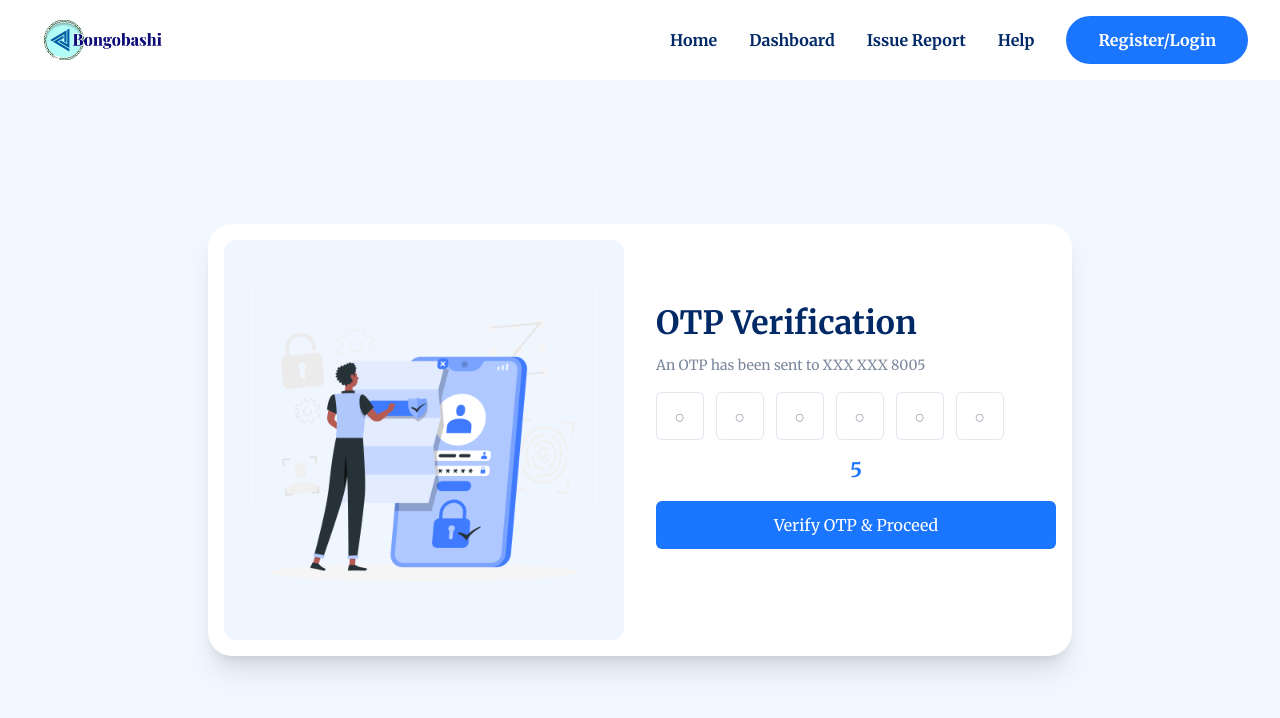
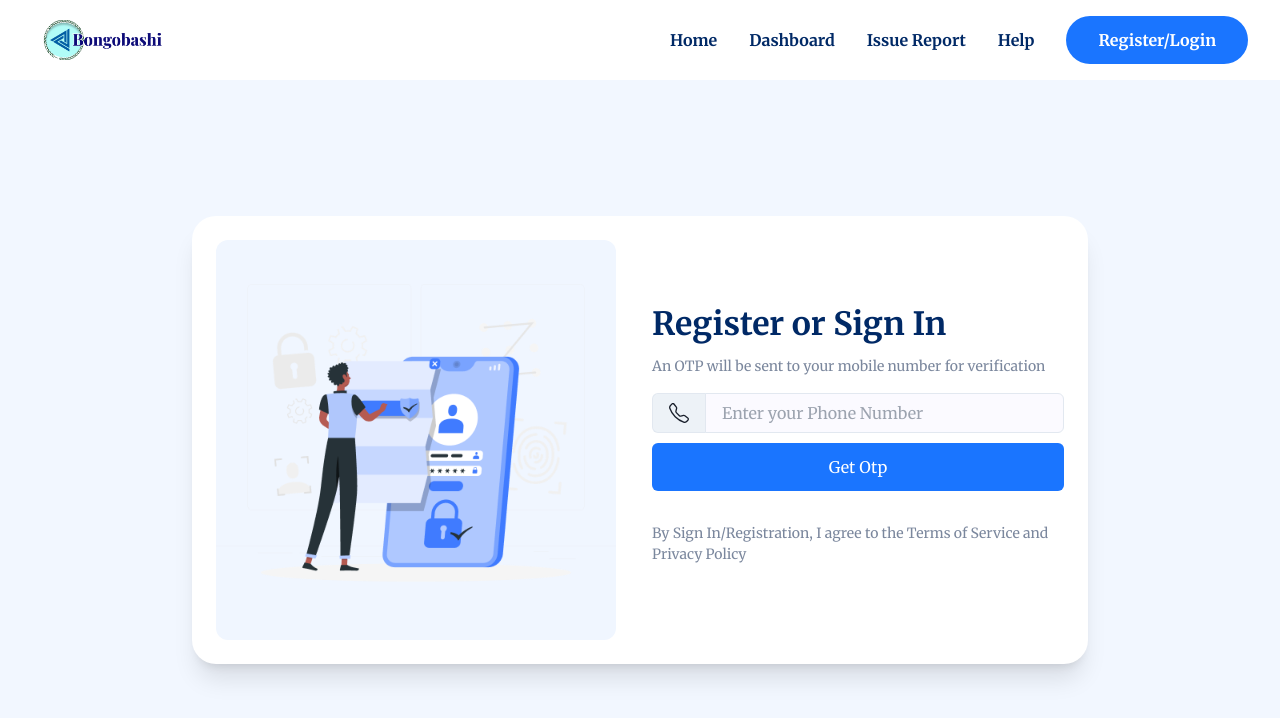
Before and after one commit to Prosecutor1x/citizen-connect-frontend, a Next.js app: page /auth/login in a window 1280 px wide. Shown: the top 718 px of the page. Built offline with nearby package versions, Linux system fonts and the light colour scheme.

Commit message:
upto profile create

```diff
--- a/app/auth/login/page.tsx
+++ b/app/auth/login/page.tsx
@@ -10,10 +10,10 @@ const login = () => {
     <div className='min-h-screen bg-blueBackground'>
       <Navbar />
       <div className=' flex justify-center items-center h-[90vh]'>
-        <div className='bg-white max-w-[70vw] shadow-xl p-4 rounded-3xl grid grid-cols-2 justify-items-stretch place-items-center gap-8'>
+        <div className='bg-white max-w-[70vw] shadow-xl p-6 rounded-3xl grid grid-cols-2 justify-items-stretch place-items-center gap-6'>
           <img src='/login.png' className='max-w-[25rem] bg-blueSecondary rounded-xl' />
-          {/* <EnterMobileNumber/> */}
-          <VerifyOtp/>
+          <EnterMobileNumber/>
+          {/* <VerifyOtp/> */}
         </div>
       </div>
     </div>
--- /dev/null
+++ b/app/auth/profile-create.tsx/page.tsx
@@ -0,0 +1,11 @@
+import React from 'react'
+
+const CreateProfile= () => {
+  return (
+    <div>
+
+    </div>
+  )
+}
+
+export default CreateProfile
--- a/app/page.tsx
+++ b/app/page.tsx
@@ -1,3 +1,4 @@
+"use client"
 import Hero from '@/components/Hero'
 import IssueReportAll from '@/components/IssueReport.tsx/IssueReportAll'
 import IssueReportCard from '@/components/IssueReport.tsx/issueReport.Card'
--- a/components/Navbar.tsx
+++ b/components/Navbar.tsx
@@ -1,9 +1,10 @@
+import Link from 'next/link'
 import React from 'react'
 
 const Navbar = () => {
     return (
         <div className='h-20 px-8 py-4 flex justify-between items-center text-blueDeep font-semibold bg-white'>
-            <img src='/english.png' className='w-36'/>
+            <img src='/english.png' className='w-36' />
             <li className='flex justify-end items-center space-x-8'>
                 <ul className='cursor-pointer hover:scale-105 transition-all duration-150'>
                     Home
@@ -18,7 +19,10 @@ const Navbar = () => {
                     Help
                 </ul>
                 <button className='btn-primary'>
-                    Register/Login
+                    <Link href='/auth/login'>
+                        Register/Login
+                    </Link>
+
                 </button>
             </li>
         </div>
```
